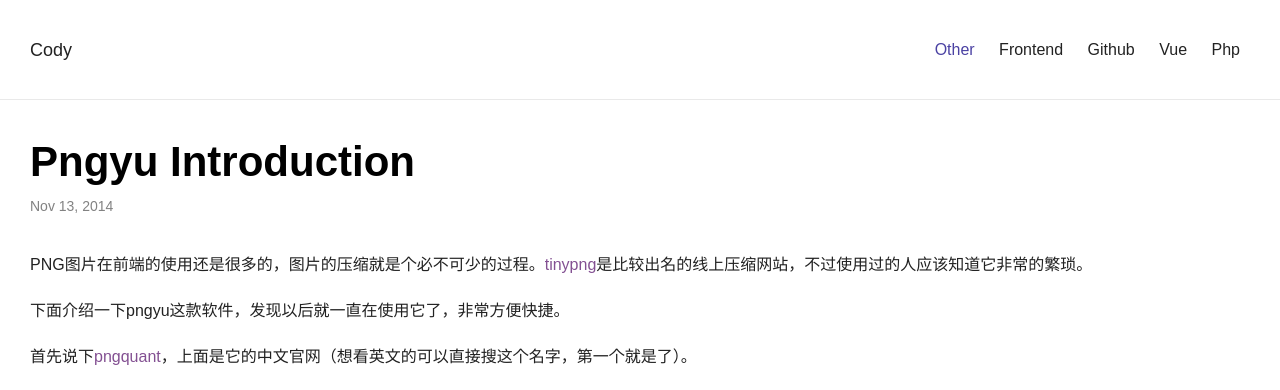
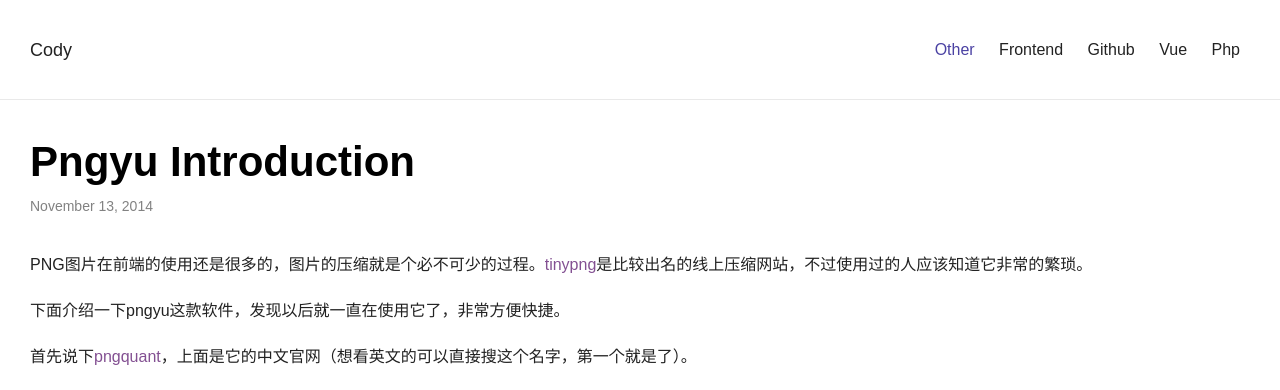
Before and after one commit to cody1991/cody1991.github.io, a Jekyll site: the page built from _posts/2014-11-13-pngyu-introduction.markdown, in a window 1280 px wide and 900 px high. Shown: the top 390 px of the window. Built offline with Jekyll 4.4.1, drawn with Linux system fonts in a browser that asks for light colours; nearby versions of some CDN libraries; comment, search, counter and statistics services are not loaded.

Commit message:
修改时间格式化格式

```diff
--- a/_layouts/post.html
+++ b/_layouts/post.html
@@ -7,7 +7,7 @@ layout: default
     		{{ page.title }}
     	</h1>
         <p class="post-meta">
-        	{{ page.date | date: "%b %-d, %Y" }}{% if page.author %} • {{ page.author }}{% endif %}{% if page.meta %} • {{ page.meta }}{% endif %}
+        	{{ page.date | date: "%B %-d, %Y" }}{% if page.author %} • {{ page.author }}{% endif %}{% if page.meta %} • {{ page.meta }}{% endif %}
         </p>
     </header>
     <article class="post-content">
--- a/index.html
+++ b/index.html
@@ -12,7 +12,7 @@ layout: default
                 </a>
             </h2>
             <span class="post-meta">
-                {{ post.date | date: "%b %-d, %Y" }}
+                {{ post.date | date: "%B %-d, %Y" }}
             </span>
             <a class="preview" href="{{ post.url | prepend: site.baseurl }}">
                 {{ post.content | strip_html | strip_newlines | truncate: 320 }}
```
